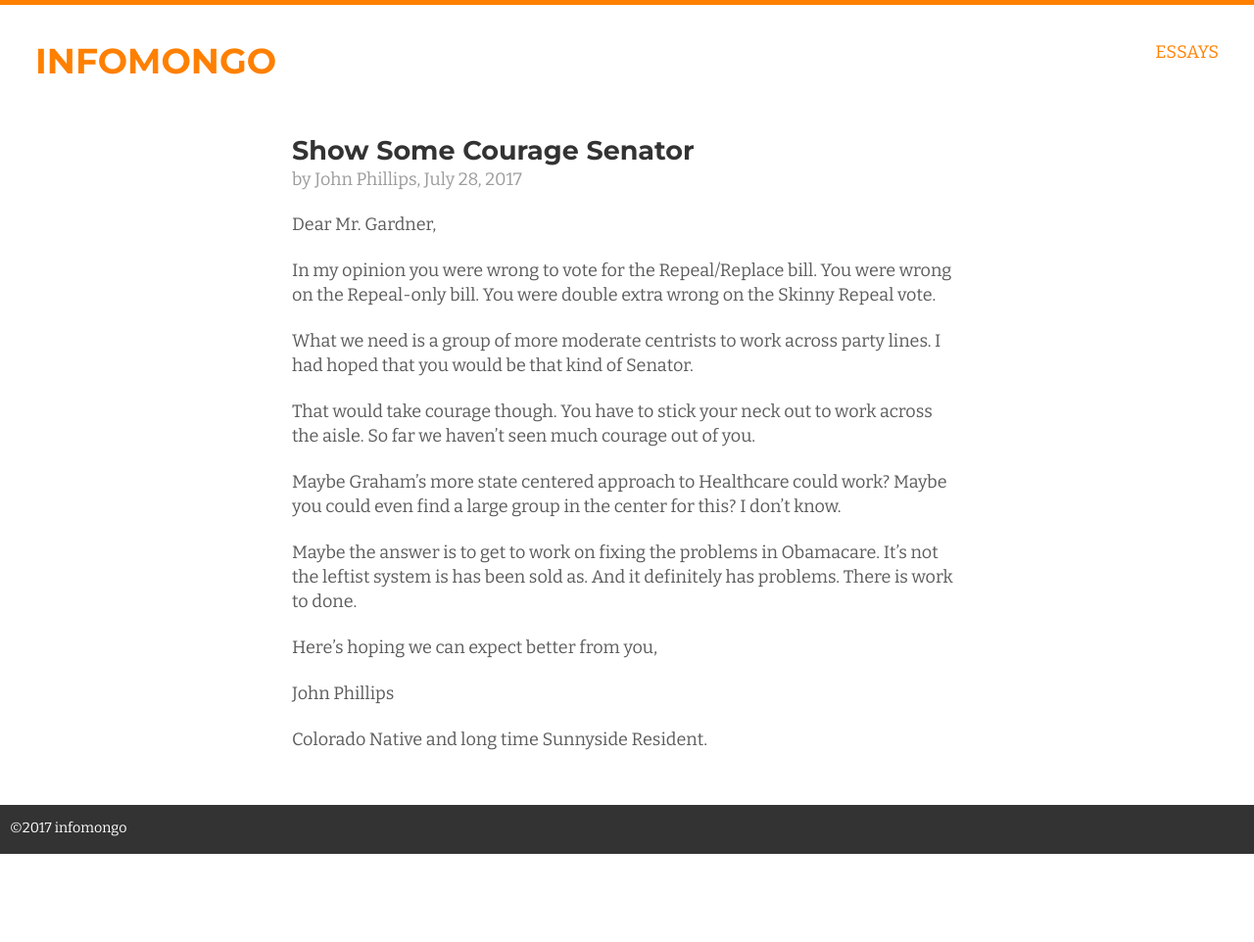
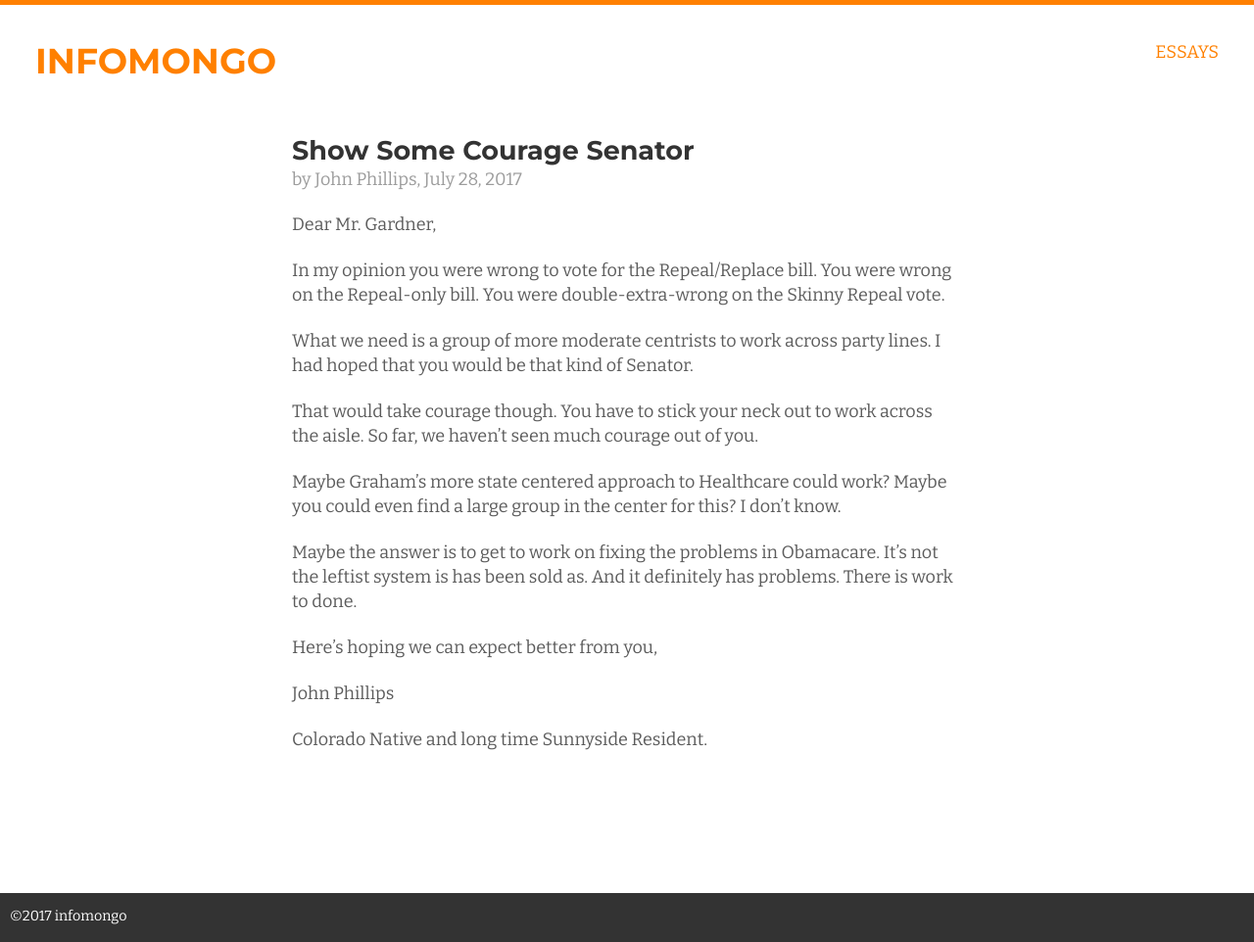
Before and after one commit to infomongo/infomongo.github.io, a Jekyll site: the page built from posts/show-some-courage-senator-gardner.html, in a window 1280 px wide. Shown: the whole page at 98% size. Built offline with Jekyll 4.4.1, drawn with Linux system fonts in a browser that asks for light colours; before the commit the page ends 900 px from its top, so only the background shows below that.

```diff
--- a/_includes/index.scss
+++ b/_includes/index.scss
@@ -198,7 +198,7 @@ img {
 	}
 }
 
-.main.essays {
+.main.essays, .main.fill {
 	min-height: 80vh;
 	h3 {
 		margin-bottom: 0em;
--- a/posts/index.html
+++ b/posts/index.html
@@ -29,4 +29,8 @@ description: A collection of writings about UX design and other topics by John P
 	<p>Wouldn’t it be nice if every month started on a Sunday and ended 28 days later on a Saturday?
 	<span class="date">{{ '2017-07-31 ' | date: "%B %d, %Y"}}</span></p>
 
+	<h3><a href="/posts/show-some-courage-senator-gardner">Show Some Courage Senator</a></h3>
+	<p>A Letter to Senator Corey Gardner. More of a rant, really.
+	<span class="date">{{ '2017-07-28 ' | date: "%B %d, %Y"}}</span></p>
+
 </div>
--- a/posts/show-some-courage-senator-gardner.html
+++ b/posts/show-some-courage-senator-gardner.html
@@ -10,11 +10,11 @@ date:   2017-07-28
 
 Dear Mr. Gardner,
 
-In my opinion you were wrong to vote for the Repeal/Replace bill. You were wrong on the Repeal-only bill. You were double extra wrong on the Skinny Repeal vote.
+In my opinion you were wrong to vote for the Repeal/Replace bill. You were wrong on the Repeal-only bill. You were double-extra-wrong on the Skinny Repeal vote.
 
 What we need is a group of more moderate centrists to work across party lines. I had hoped that you would be that kind of Senator.
 
-That would take courage though. You have to stick your neck out to work across the aisle. So far we haven’t seen much courage out of you.
+That would take courage though. You have to stick your neck out to work across the aisle. So far, we haven’t seen much courage out of you.
 
 Maybe Graham’s more state centered approach to Healthcare could work? Maybe you could even find a large group in the center for this? I don’t know.
 
@@ -29,7 +29,7 @@ Colorado Native and long time Sunnyside Resident.
 {% endcapture %}
 
 
-<div class="main">
+<div class="main fill" >
 
 	<h2>{{page.title}}</h2>
 
```
